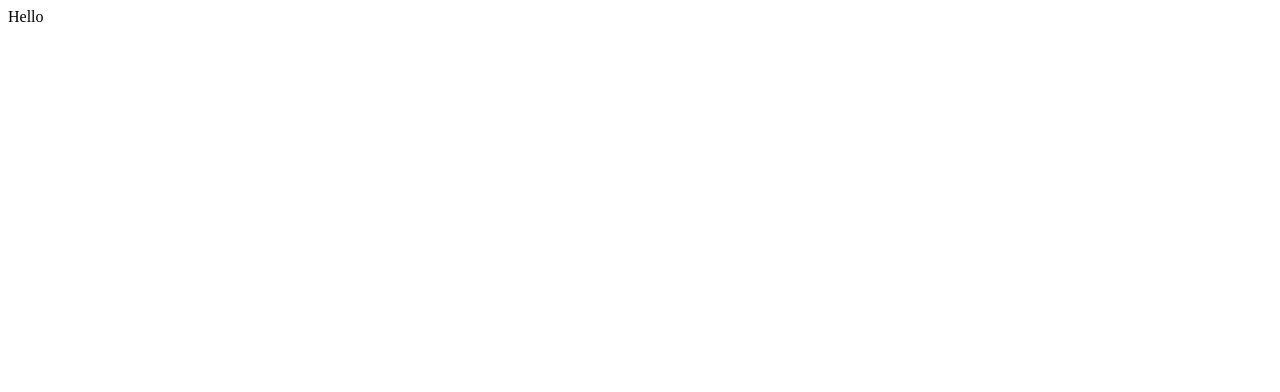
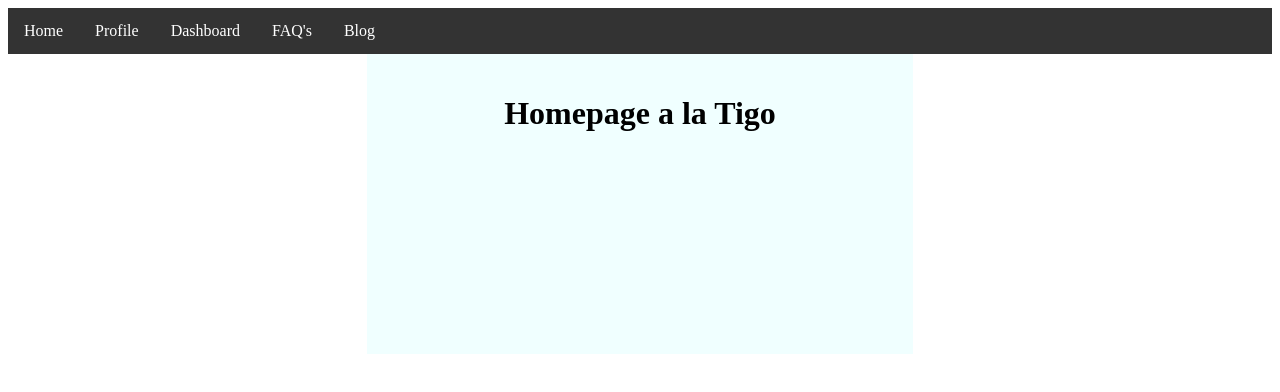
Before and after one commit to TigoHZ/TigoHZ.github.io, a plain HTML site: page index.html in a window 1280 px wide. Drawn offline with Linux system fonts and the light colour scheme.

```diff
--- a/index.html
+++ b/index.html
@@ -1 +1,18 @@
-<div>Hello</div>
+<!DOCTYPE html>
+<html lang="en">
+ <head>
+   <title>Index</title>
+    <link href="style-index.css" rel="stylesheet"/>
+ </head>
+ <body>
+  <ul>
+    <li><a href="index.html" target="_blank">Home</a></li>
+    <li><a href="profile.html" target="_blank">Profile</a></li>
+    <li><a href="dashboard.html" target="_blank">Dashboard</a></li>
+    <li><a href="faq.html" target="_blank">FAQ's</a></li>
+    <li><a href="blog.html" target="_blank">Blog</a></li>
+   </ul>
+  <div class="achtergrond">
+  <h1>Homepage a la Tigo</h1>
+</div>
+</body>
--- /dev/null
+++ b/style-blog.css
@@ -0,0 +1,29 @@
+
+ul {
+  list-style-type: none;
+  margin: 0;
+  padding: 0;
+  overflow: hidden;
+  background-color: #333;
+}
+a {
+  display: block;
+  padding: 8px;
+  background-color: rgb(218, 197, 17);
+}
+li {
+  float: left;
+  display: inline;
+}
+
+li a {
+  display: block;
+  color: white;
+  text-align: center;
+  padding: 14px 16px;
+  text-decoration: none;
+}
+
+li a:hover {
+  background-color: rgb(173, 157, 19);
+}
--- /dev/null
+++ b/style-dashboard.css
@@ -0,0 +1,29 @@
+
+ul {
+  list-style-type: none;
+  margin: 0;
+  padding: 0;
+  overflow: hidden;
+  background-color: #333;
+}
+a {
+  display: block;
+  padding: 8px;
+  background-color: rgb(218, 197, 17);
+}
+li {
+  float: left;
+  display: inline;
+}
+
+li a {
+  display: block;
+  color: white;
+  text-align: center;
+  padding: 14px 16px;
+  text-decoration: none;
+}
+
+li a:hover {
+  background-color: rgb(173, 157, 19);
+}
--- /dev/null
+++ b/style-faq.css
@@ -0,0 +1,29 @@
+
+ul {
+  list-style-type: none;
+  margin: 0;
+  padding: 0;
+  overflow: hidden;
+  background-color: #333;
+}
+a {
+  display: block;
+  padding: 8px;
+  background-color: rgb(218, 197, 17);
+}
+li {
+  float: left;
+  display: inline;
+}
+
+li a {
+  display: block;
+  color: white;
+  text-align: center;
+  padding: 14px 16px;
+  text-decoration: none;
+}
+
+li a:hover {
+  background-color: rgb(173, 157, 19);
+}
--- /dev/null
+++ b/style-index.css
@@ -0,0 +1,42 @@
+
+
+ul {
+  list-style-type: none;
+  margin: 0;
+  padding: 0;
+  overflow: hidden;
+  background-color: #333;
+}
+a {
+  display: block;
+  padding: 8px;
+  background-color: rgb(218, 197, 17)d;
+}
+li {
+  float: left;
+  display: inline;
+}
+
+li a {
+  display: block;
+  color: white;
+  text-align: center;
+  padding: 14px 16px;
+  text-decoration: none;
+}
+
+li a:hover {
+  background-color: rgb(173, 157, 19);
+}
+h1 {
+  text-align: center;
+
+}
+.achtergrond {
+   background-color: azure;
+   width: 40%;
+   margin-left: auto;
+   margin-right: auto;
+   padding: 20px;
+   padding-bottom: 200px;
+}
--- /dev/null
+++ b/style-profile.css
@@ -0,0 +1,30 @@
+
+
+ul {
+  list-style-type: none;
+  margin: 0;
+  padding: 0;
+  overflow: hidden;
+  background-color: #333;
+}
+a {
+  display: block;
+  padding: 8px;
+  background-color: rgb(218, 197, 17);
+}
+li {
+  float: left;
+  display: inline;
+}
+
+li a {
+  display: block;
+  color: #333;
+  text-align: center;
+  padding: 14px 16px;
+  text-decoration: none;
+}
+
+li a:hover {
+  background-color: rgb(173, 157, 19);
+}
```
Also changed, not shown: blog.html (added, +13 -0 lines), dashboard.html (added, +13 -0 lines), faq.html (added, +13 -0 lines), profile.html (added, +22 -0 lines).
